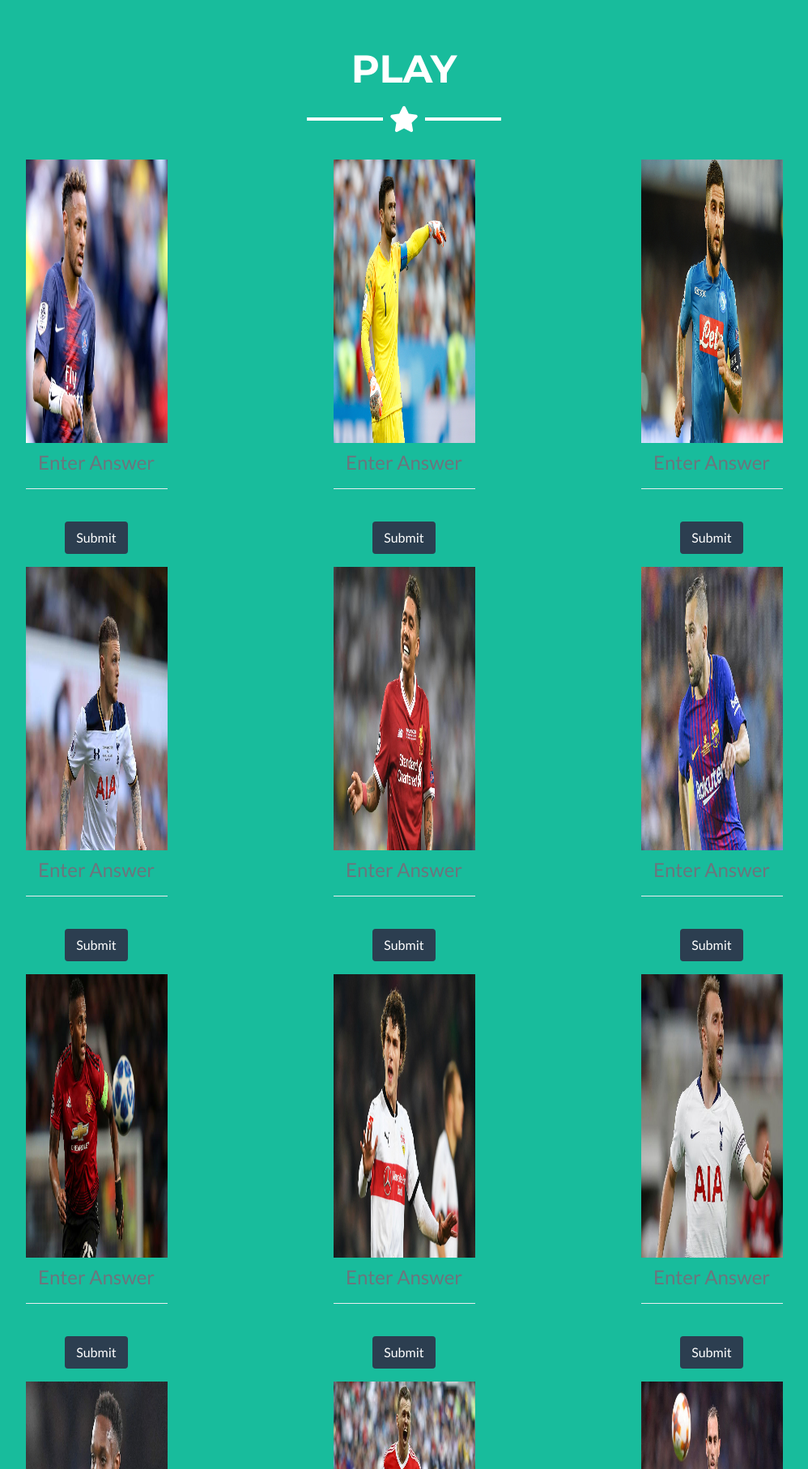
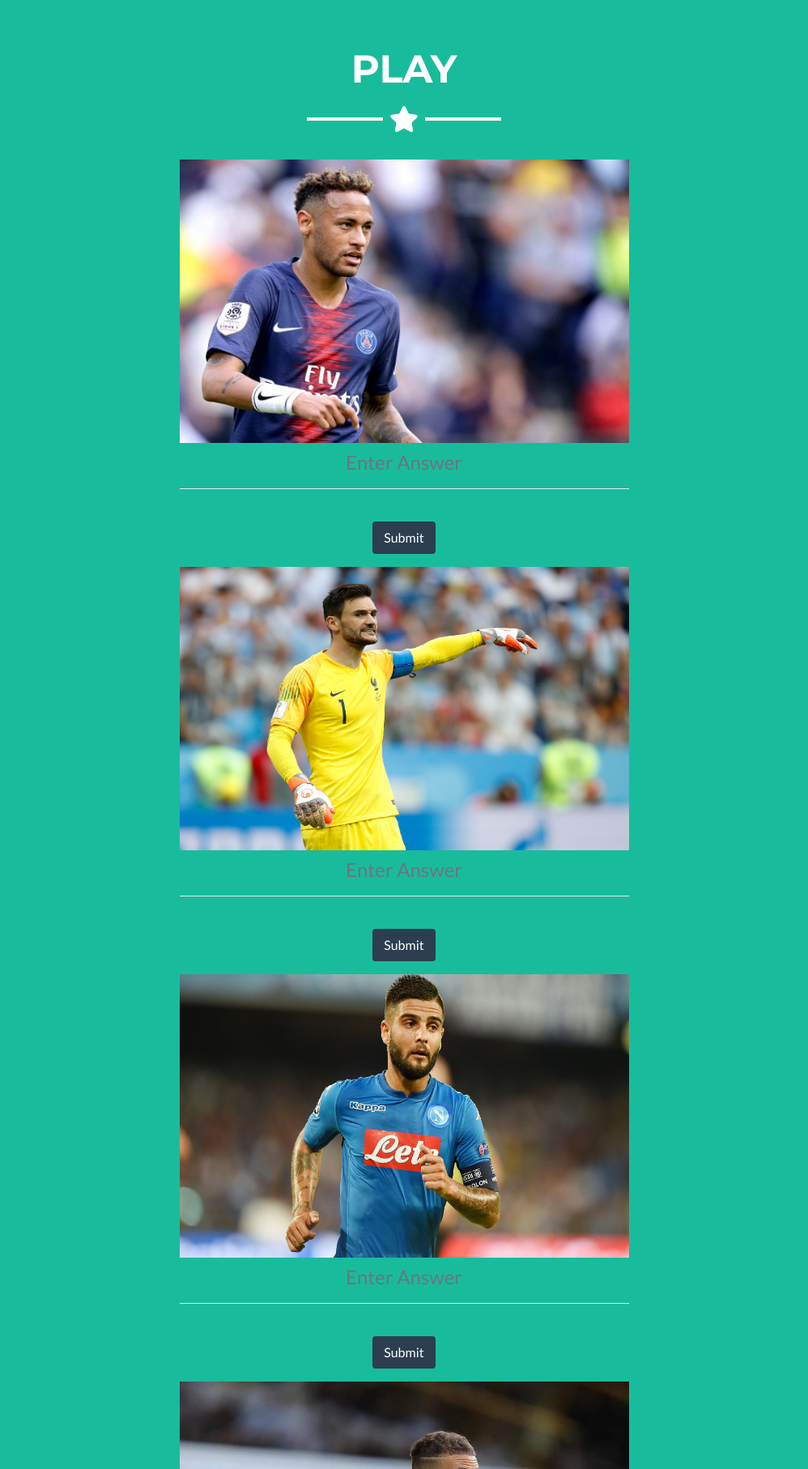
Before and after one commit to Code-Institute-Submissions/guess_the_footballer_game, a Flask app: page /play in a window 1280 px wide. Shown: the part 106-1920 px from the top of the page at 81% size, without its empty margins (141-1139 px from the left). Run offline with Flask 2, Linux system fonts and the light colour scheme; some libraries are stand-ins or nearby versions.

Commit message:
changed grid layout

```diff
--- a/templates/play.html
+++ b/templates/play.html
@@ -10,7 +10,7 @@
 
             {% for player in players %}
 
-            <div class="col-md-6 col-lg-4">
+            <div class="col-md-12">
                 <img class="img-fluid" src="{{ player.image_source }}" alt="">
                 <form method="POST">
                 <div class="control-group">
```
